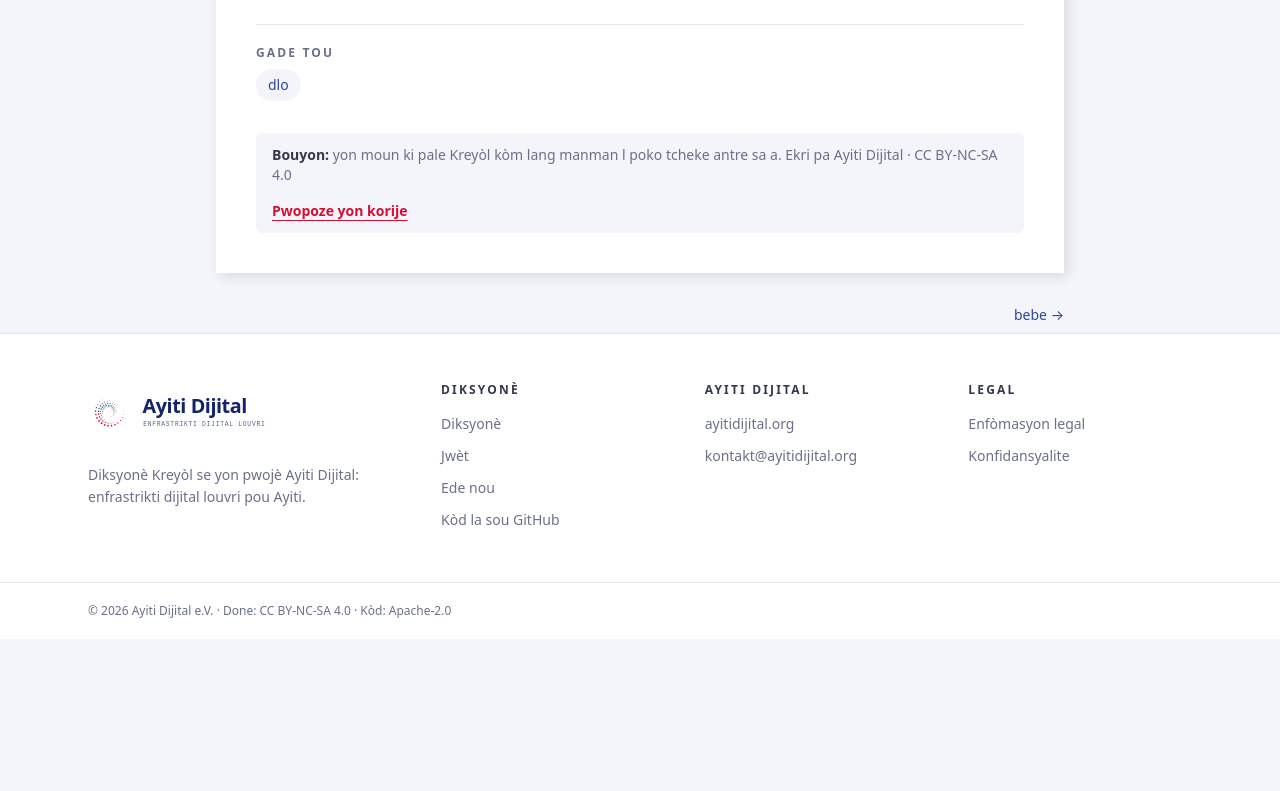
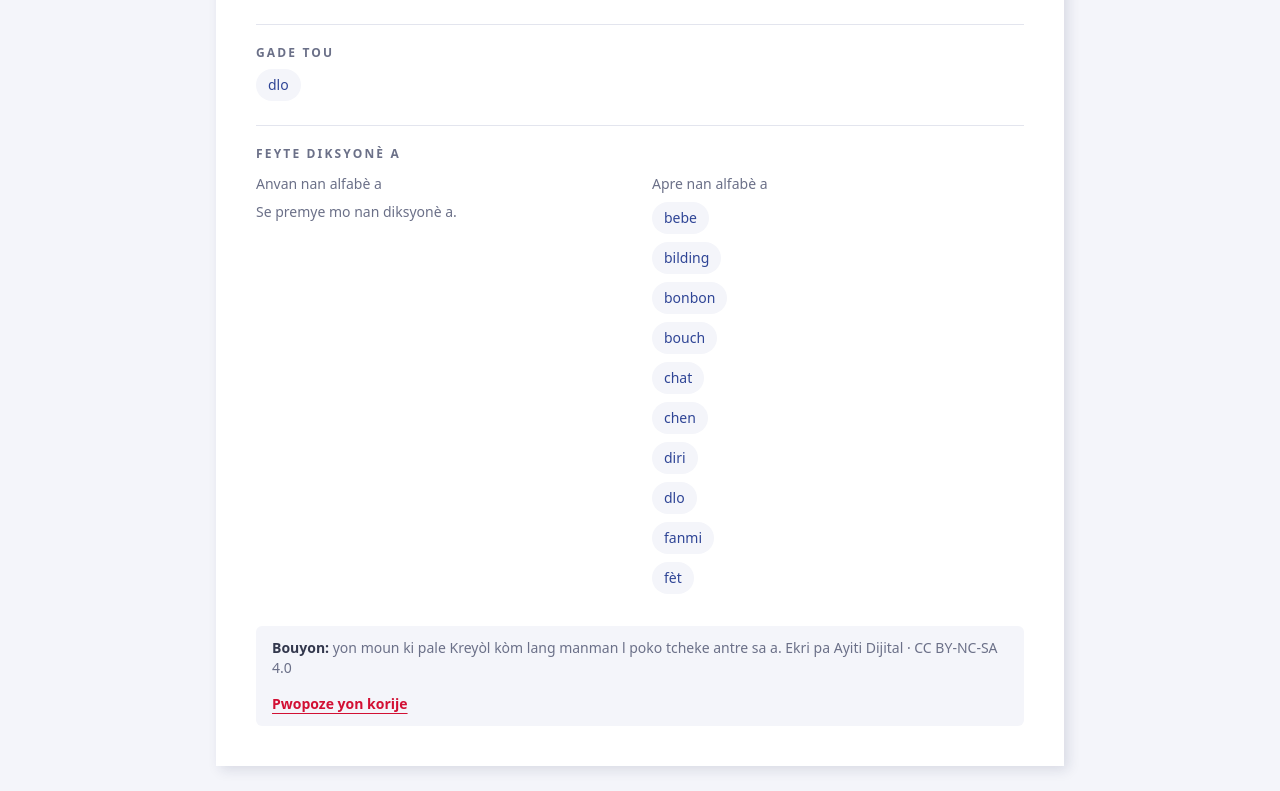
Before and after one commit to Ayiti-Dijital/diksyone-kreyol, an Angular app: page /mo/bato in a window 1280 px wide. Shown: the part 603-1394 px from the top of the page. Before the commit the page ends 1242 px from the top, so only its background shows below. Built offline with nearby package versions, Linux system fonts and the light colour scheme.

Commit message:
Word card: blue listen button and browse lists before and after

```diff
--- a/src/app/pages/mo/mo.html
+++ b/src/app/pages/mo/mo.html
@@ -68,6 +68,50 @@
         </div>
       }
 
+      <div class="mt-6 border-t border-line pt-5">
+        <h2 class="text-xs font-semibold tracking-[0.18em] text-muted uppercase">
+          Feyte diksyonè a
+        </h2>
+        <div class="mt-3 grid gap-6 sm:grid-cols-2">
+          <div>
+            <h3 class="text-sm text-muted">Anvan nan alfabè a</h3>
+            @if (browse().before.length) {
+              <ul class="mt-2 flex flex-col items-start gap-2" aria-label="Mo anvan nan alfabè a">
+                @for (word of browse().before; track word.id) {
+                  <li>
+                    <a
+                      [routerLink]="['/mo', word.id]"
+                      class="inline-block rounded-full bg-mist px-3 py-1.5 text-sm font-medium text-link hover:bg-line"
+                      >{{ word.mo }}</a
+                    >
+                  </li>
+                }
+              </ul>
+            } @else {
+              <p class="mt-2 text-sm text-muted">Se premye mo nan diksyonè a.</p>
+            }
+          </div>
+          <div>
+            <h3 class="text-sm text-muted">Apre nan alfabè a</h3>
+            @if (browse().after.length) {
+              <ul class="mt-2 flex flex-col items-start gap-2" aria-label="Mo apre nan alfabè a">
+                @for (word of browse().after; track word.id) {
+                  <li>
+                    <a
+                      [routerLink]="['/mo', word.id]"
+                      class="inline-block rounded-full bg-mist px-3 py-1.5 text-sm font-medium text-link hover:bg-line"
+                      >{{ word.mo }}</a
+                    >
+                  </li>
+                }
+              </ul>
+            } @else {
+              <p class="mt-2 text-sm text-muted">Se dènye mo nan diksyonè a.</p>
+            }
+          </div>
+        </div>
+      </div>
+
       <div
         class="mt-8 flex flex-wrap items-center justify-between gap-4 rounded-md bg-mist px-4 py-3 text-sm"
       >
--- a/src/app/pages/mo/mo.ts
+++ b/src/app/pages/mo/mo.ts
@@ -4,6 +4,9 @@
 import { ENTRIES, displayPhones, findEntry } from '../../shared/diksyone';
 import { mailto } from '../../shared/site';
 import { WordActions } from '../../shared/word-actions/word-actions';
+
+/** How many words the browse lists show on each side. */
+const BROWSE = 10;
 
 /** One word of the dictionary: /mo/:id */
 @Component({
@@ -35,6 +38,17 @@
       : { before: ENTRIES[index - 1], after: ENTRIES[index + 1] };
   });
 
+  /** Up to ten words before and after this one, to browse like a print dictionary. */
+  protected readonly browse = computed(() => {
+    const index = ENTRIES.findIndex((entry) => entry.id === this.entry()?.id);
+    return index < 0
+      ? { before: [], after: [] }
+      : {
+          before: ENTRIES.slice(Math.max(0, index - BROWSE), index),
+          after: ENTRIES.slice(index + 1, index + 1 + BROWSE),
+        };
+  });
+
   protected readonly crumbs = computed<readonly Crumb[]>(() => [
     { label: 'Akèy', link: '/' },
     { label: 'Diksyonè', link: '/' },
--- a/src/app/shared/word-actions/word-actions.html
+++ b/src/app/shared/word-actions/word-actions.html
@@ -31,7 +31,7 @@
     (click)="speak()"
     aria-label="Koute mo a"
     title="Koute mo a"
-    class="grid size-12 place-items-center rounded-full bg-gold text-ink hover:bg-[#e09506]"
+    class="grid size-12 place-items-center rounded-full bg-link text-white hover:bg-navy"
   >
     <dk-icon name="speaker" class="size-6" />
   </button>
```
Also changed, not shown: 1 other file (tests, documents, lock files or other folders).
